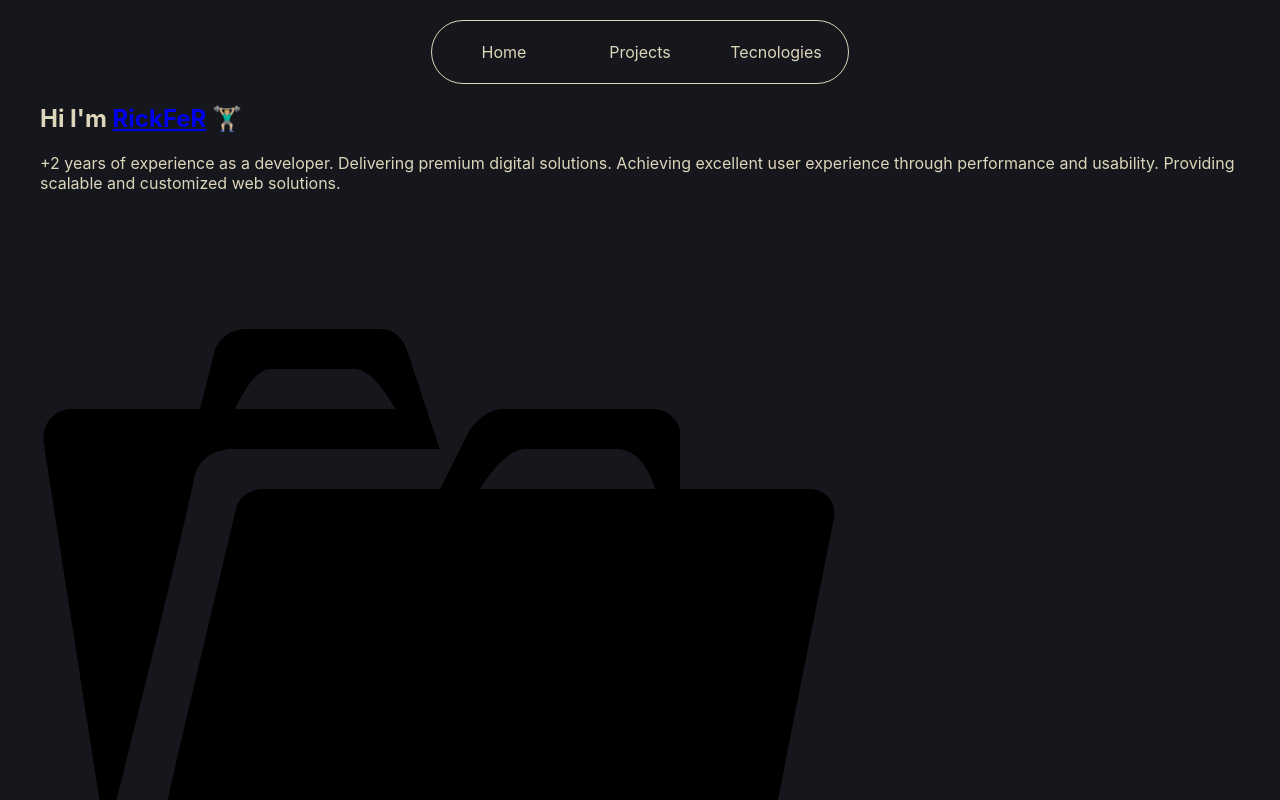
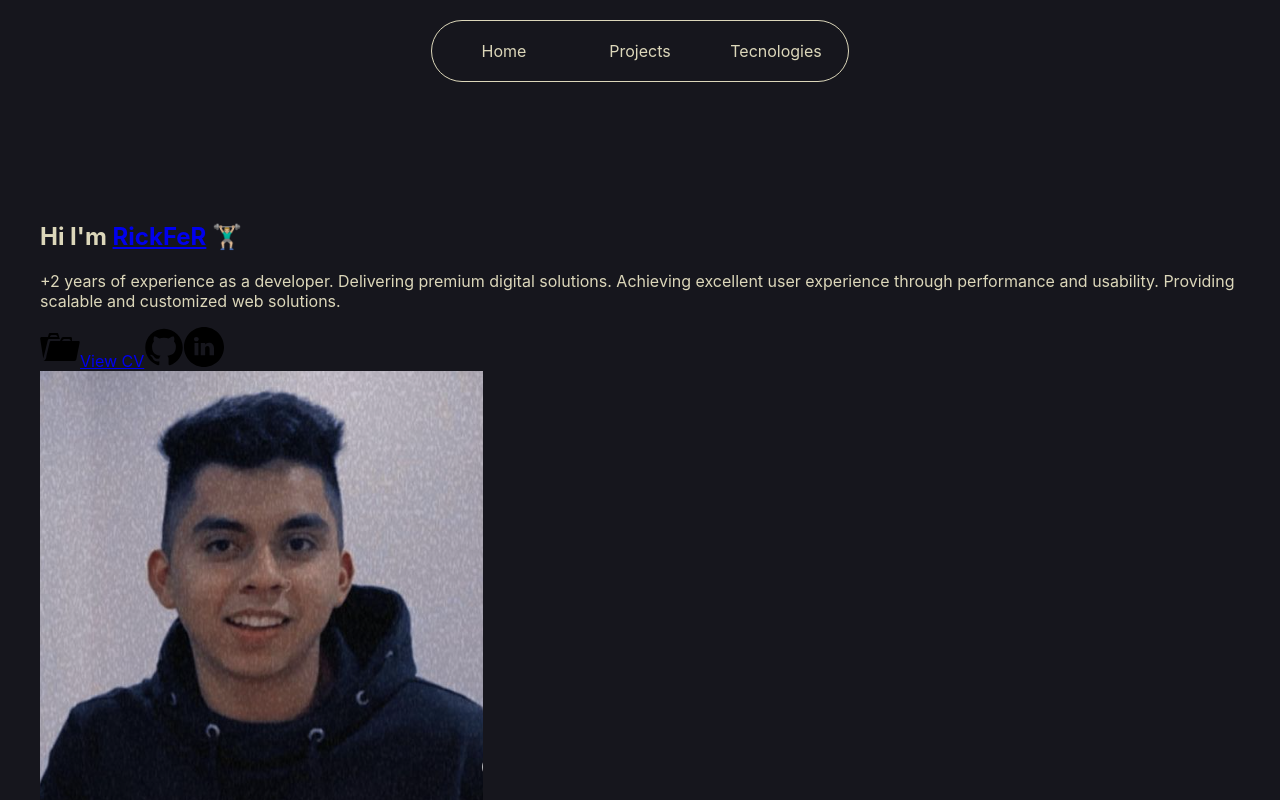
Before and after one commit to rickferrodriguez/portfolio, a React (Vite) app: page / in a window 1280 px wide. Shown: the top 800 px of the page. Built offline with nearby package versions, Linux system fonts and the light colour scheme.

Commit message:
header y gapping done

```diff
--- a/index.html
+++ b/index.html
@@ -7,8 +7,8 @@
     <title>Portfolio</title>
   </head>
   <body class='font-inter text-oldWhite m-0 p-[20px] min-w-[320px] min-h-screen bg-sumiInko flex
-    justify-center'>
-    <div class='w-full max-w-[1200px]' id="root"></div>
+    justify-center '>
+    <div class='w-full max-w-[1200px] flex flex-col gap-[120px]' id="root"></div>
     <script type="module" src="/src/main.jsx"></script>
   </body>
 </html>
--- a/src/components/header/Header.jsx
+++ b/src/components/header/Header.jsx
@@ -3,11 +3,11 @@ import { Link } from 'react-scroll'
 const NavScroll = ({ text, id = '' }) => {
   return (
     <Link
-      className='w-full'
+      className='w-full cursor-pointer'
       to={id} smooth duration={100}
     >
-      <p className='border text-center border-solid border-transparent cursor-pointer py-3 m-0 flex-grow
-      hover:border-solid hover:border-oldWhite rounded-full  hover:text-roninYellow  '
+      <p className=' text-center  py-3 m-0 flex-grow
+       hover:bg-winterYellow rounded-full  hover:text-roninYellow  transition duration-300'
       >
         {text}
       </p>
@@ -15,11 +15,11 @@ const NavScroll = ({ text, id = '' }) => {
   )
 }
 
-export const Image = ({ alt, src, classN = 'social-header-icon' }) => {
+export const Image = ({ alt, src }) => {
   return (
     <picture>
       <img
-        className={classN}
+        className='w-full max-w-[40px]'
         alt={alt}
         src={src}
       />
```
